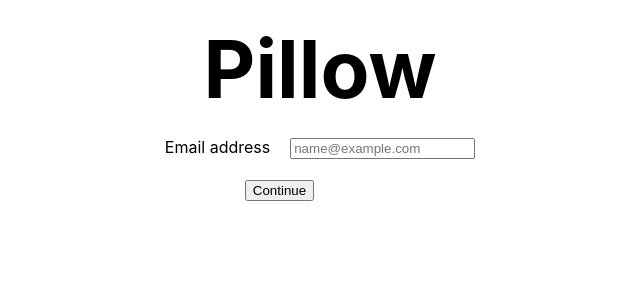
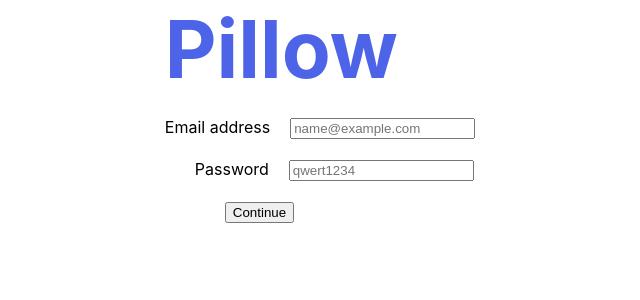
Before and after one commit to Ccosmin23/WebProject, a React (Create React App) app in the folder rentals/rentals-frontend/: page / in a window 1280 px wide. Shown: the top 300 px of the page, without its empty margins (320-960 px from the left). Built offline with nearby package versions, Linux system fonts and the light colour scheme.

Commit message:
added password form + minor changes

```diff
--- a/rentals/rentals-frontend/src/App.css
+++ b/rentals/rentals-frontend/src/App.css
@@ -18,7 +18,16 @@
 page-title {
   font-weight: bold;
   font-size: 80px;
+  color: #4D64E8;
+  margin: 20px;
+}
+
+.email-form {
   margin: 20px
+}
+
+.password-form {
+  margin-left: 50px;
 }
 
 h1 {
--- a/rentals/rentals-frontend/src/App.js
+++ b/rentals/rentals-frontend/src/App.js
@@ -4,19 +4,49 @@
 
 function PageTitle() {
     return (
-      <div style = {{
-          display: 'flex',
-          alignItems: 'center',
-          justifyContent: 'center',
-      }}>
+        <div>
             <page-title>Pillow</page-title>
+        </div>
+    );
+}
+
+function EmailForm() {
+    return (
+        <div className = {"email-form"} >
+            <Form.Label>
+                Email address
+            </Form.Label>
+
+            <span className = {"space-between-label-and-text"} />
+
+            <Form.Control
+                type="email"
+                placeholder="name@example.com"
+            />
+        </div>
+    );
+}
+
+function PasswordForm() {
+    return (
+        <div className = "password-form" >
+            <Form.Label>
+                Password
+            </Form.Label>
+
+            <span className={"space-between-label-and-text"}/>
+
+            <Form.Control
+                type="password"
+                placeholder="qwert1234"
+            />
         </div>
     );
 }
 
 function ContinueButton() {
     return (
-      <div>
+        <div className={"space-left"}>
             <button>
                 Continue
             </button>
@@ -24,38 +54,14 @@
     );
 }
 
-function EmailForm() {
-    return (
-        <div>
-            <Form.Label>
-                Email address
-            </Form.Label>
-
-            <span className = { "space-between-label-and-text" } />
-
-            <Form.Control
-                type = "email"
-                placeholder = "name@example.com"
-            />
-        </div>
-    );
-}
-
 function VStack() {
     return (
         <Stack gap={3}>
-            <div className="p-2">
             <PageTitle/>
-            </div>
+            <EmailForm/>
+            <PasswordForm/>
 
-            <div className="p-2">
-                <EmailForm/>
-            </div>
-
-            <div className = { "space-left" }
-            >
             <ContinueButton/>
-            </div>
         </Stack>
     );
 }
@@ -63,7 +69,7 @@
 function App() {
     return (
         <div
-            style = {{
+            style={{
                 display: 'flex',
                 alignItems: 'center',
                 justifyContent: 'center',
```
Lines whose indentation alone changed are shown as unchanged.
